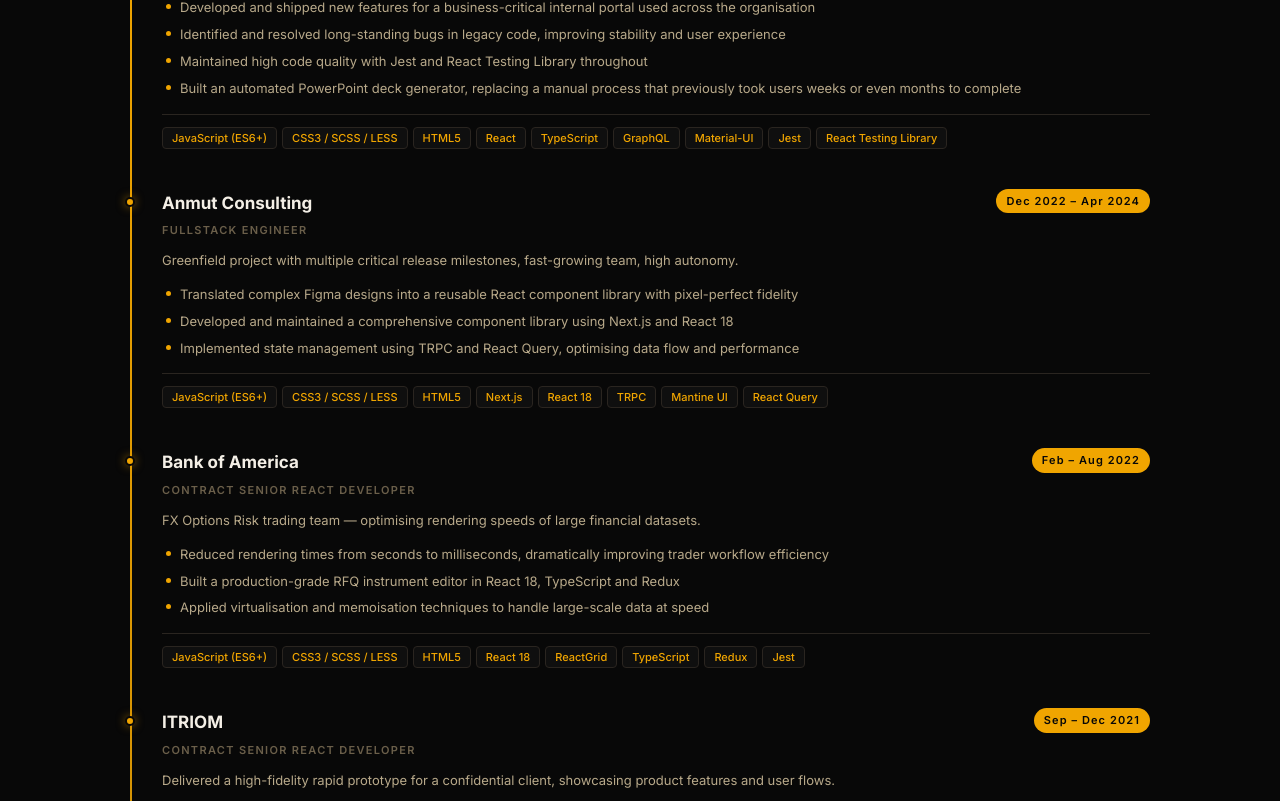
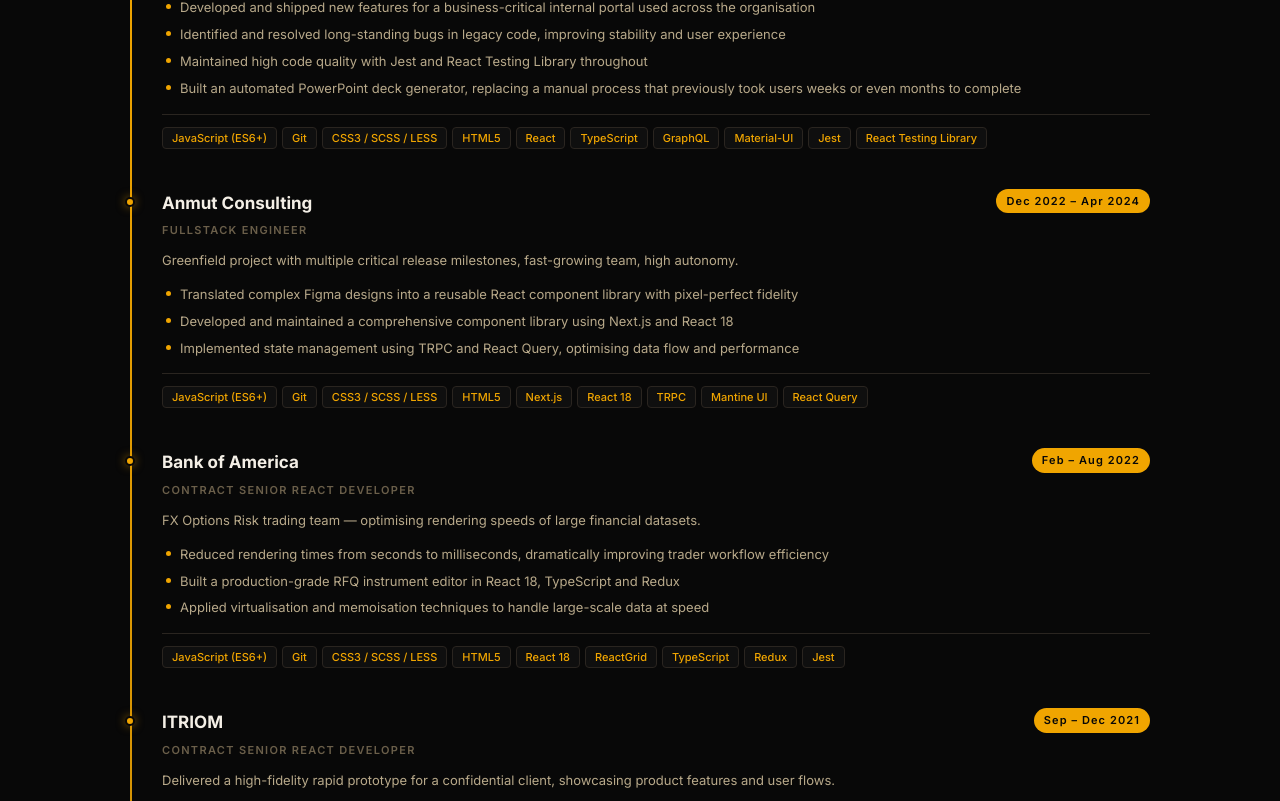
Before and after one commit to samlatif-uk/cv, a React (Vite) app in the folder react.samlatif.uk/: page / in a window 1280 px wide. Shown: the part 2439-3240 px from the top of the page. Built offline with nearby package versions, Linux system fonts and the light colour scheme.

Commit message:
Add Git to global job skills

```diff
--- a/react.samlatif.uk/src/data/cv.ts
+++ b/react.samlatif.uk/src/data/cv.ts
@@ -33,7 +33,7 @@
   { skill: 'JavaScript (ES5)', maxStartYear: 2014 },
 ];
 
-export const GLOBAL_STACK_DEFAULTS = ['HTML5', 'CSS3 / SCSS / LESS'];
+export const GLOBAL_STACK_DEFAULTS = ['HTML5', 'CSS3 / SCSS / LESS', 'Git'];
 
 export const JOBS: Job[] = [
   {
```
Also changed, not shown: 1 other file (tests, documents, lock files or other folders).
